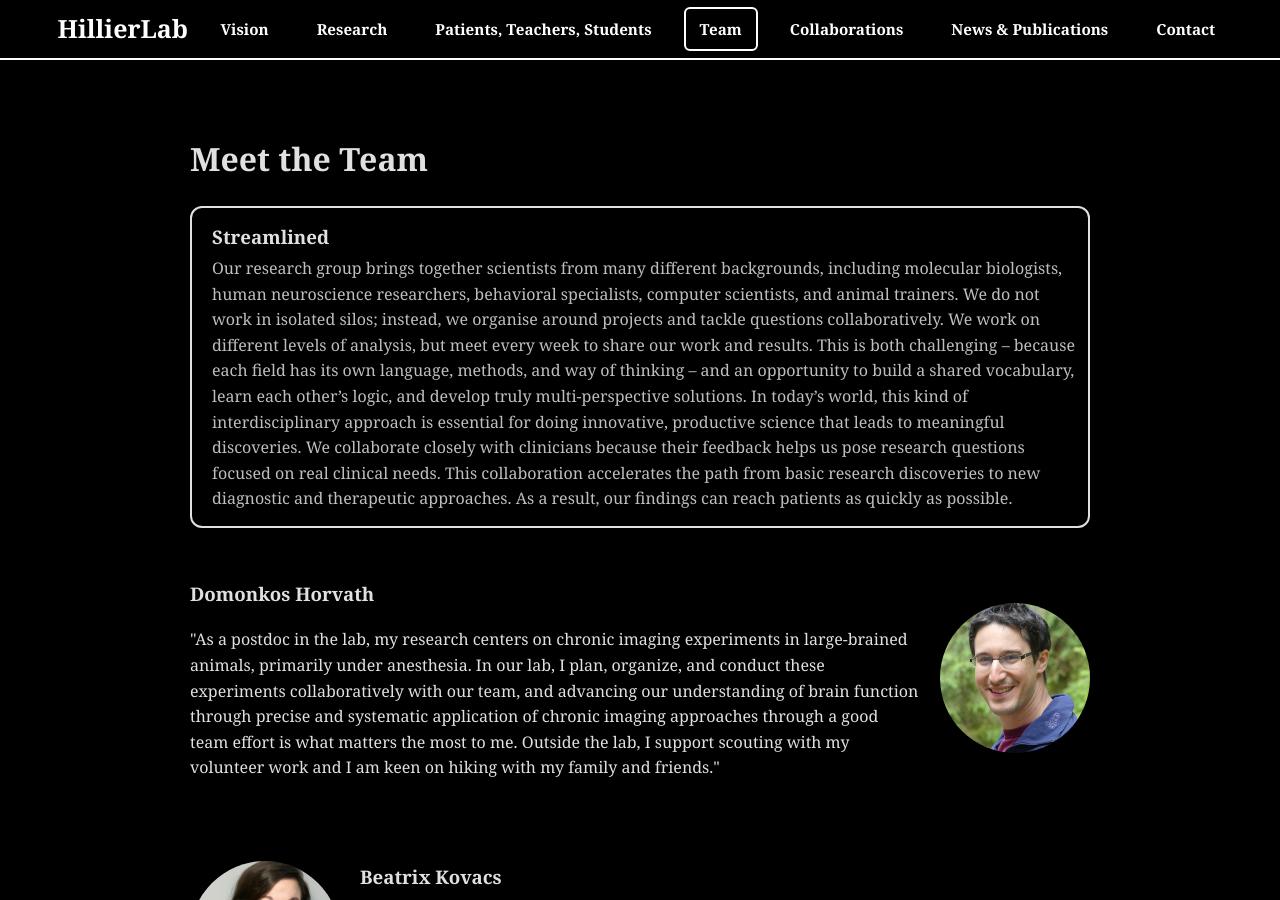
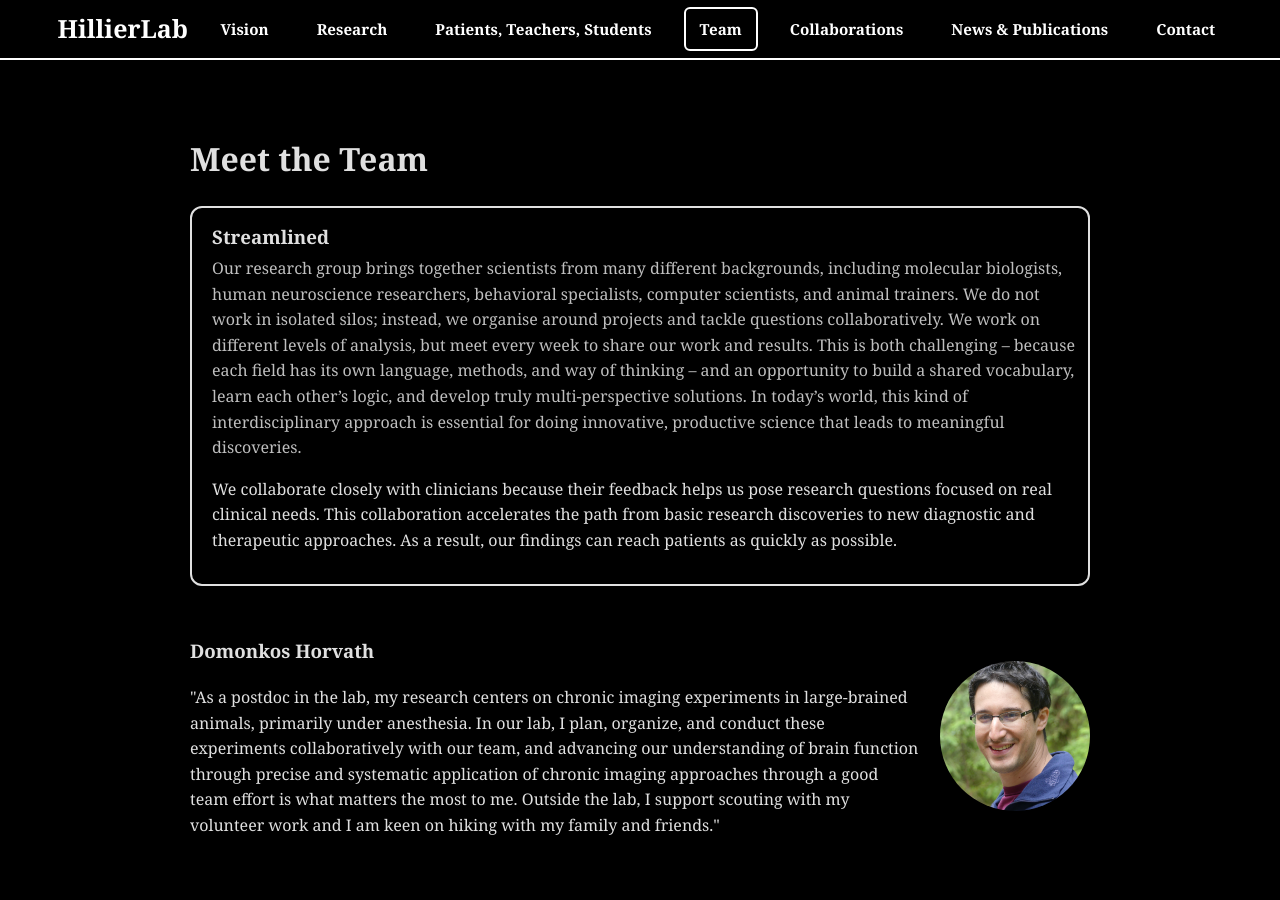
Before and after one commit to hillierlab/hillierlab.github.io, a Jekyll site: the page built from team.md, in a window 1280 px wide and 900 px high. Built offline with Jekyll 4.4.1, drawn with Linux system fonts in a browser that asks for light colours.

Commit message:
Update team.md

```diff
--- a/team.md
+++ b/team.md
@@ -28,8 +28,9 @@ title: Meet the Team
   <div class="cta-streamlined-card">
     <div style="text-align:left; flex:1;">
       <h3 style="margin:0 0 .25rem 0;">Streamlined</h3>
-      <p style="margin:0; opacity:.85;">Our research group brings together scientists from many different backgrounds, including molecular biologists, human neuroscience researchers, behavioral specialists, computer scientists, and animal trainers. We do not work in isolated silos; instead, we organise around projects and tackle questions collaboratively. We work on different levels of analysis, but meet every week to share our work and results. This is both challenging – because each field has its own language, methods, and way of thinking – and an opportunity to build a shared vocabulary, learn each other’s logic, and develop truly multi‑perspective solutions. In today’s world, this kind of interdisciplinary approach is essential for doing innovative, productive science that leads to meaningful discoveries.
-        We collaborate closely with clinicians because their feedback helps us pose research questions focused on real clinical needs. This collaboration accelerates the path from basic research discoveries to new diagnostic and therapeutic approaches. As a result, our findings can reach patients as quickly as possible.</p>
+      <p style="margin:0; opacity:.85;">Our research group brings together scientists from many different backgrounds, including molecular biologists, human neuroscience researchers, behavioral specialists, computer scientists, and animal trainers. We do not work in isolated silos; instead, we organise around projects and tackle questions collaboratively. We work on different levels of analysis, but meet every week to share our work and results. This is both challenging – because each field has its own language, methods, and way of thinking – and an opportunity to build a shared vocabulary, learn each other’s logic, and develop truly multi‑perspective solutions. In today’s world, this kind of interdisciplinary approach is essential for doing innovative, productive science that leads to meaningful discoveries. </p>
+
+      <p>We collaborate closely with clinicians because their feedback helps us pose research questions focused on real clinical needs. This collaboration accelerates the path from basic research discoveries to new diagnostic and therapeutic approaches. As a result, our findings can reach patients as quickly as possible.</p>
     </div>
 
     </div>
```
